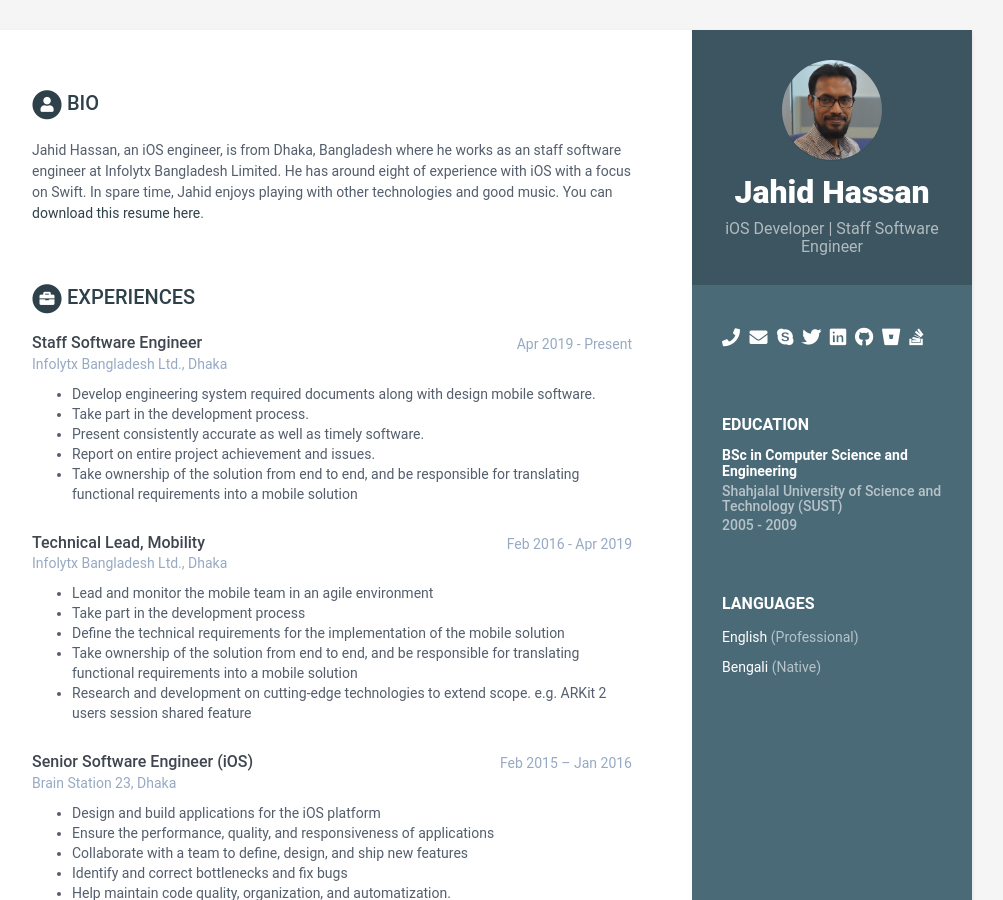
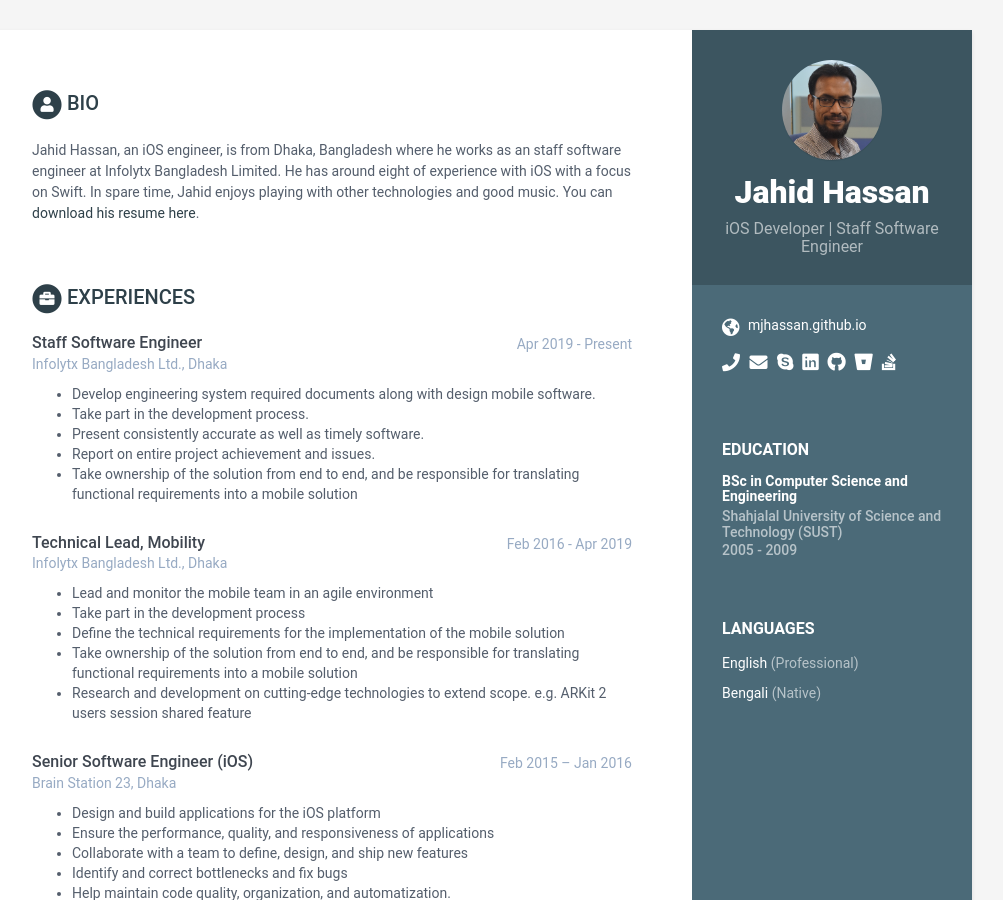
Before and after one commit to mjhassan/mjhassan.github.io, a Jekyll site: the page built from index.html, in a window 1280 px wide and 900 px high. Shown: the whole window, without its empty margins (168-1171 px from the left). Built offline with Jekyll 4.4.1, drawn with Linux system fonts in a browser that asks for light colours.

Commit message:
updated profile data

```diff
--- a/_data/data.yml
+++ b/_data/data.yml
@@ -12,7 +12,7 @@ sidebar:
     avatar: profile.jpg  #place a 100x100 picture inside /assets/images/ folder and provide the name of the file below
 
     # Sidebar links
-    #website: blog.webjeda.com #do not add http://
+    website: mjhassan.github.io #do not add http://
     email: jahid.hassan.ce@gmail.com
     phone: +8801814450361
     skype: jahid.hassan52
@@ -20,7 +20,7 @@ sidebar:
     github: mjhassan
     gitlab:
     bitbucket: mjhassan
-    twitter: '@posaidon'
+    # twitter: '@posaidon'
     stack-overflow: 1459192/x4h1d
     codewars:
     goodreads: # Number-Username, e.g. 123456-alandoe
@@ -36,7 +36,7 @@ career-profile:
     title: Bio
     summary: |
       Jahid Hassan, an iOS engineer, is from Dhaka, Bangladesh where he works as an staff software engineer at Infolytx Bangladesh Limited. He has around eight of experience with iOS with a focus on Swift. In spare time, Jahid enjoys playing with other technologies and good music.
-      You can [download this resume here](https://raw.githubusercontent.com/mjhassan/mjhassan.github.io/master/Resume%20of%20Jahid%20Hassan.pdf).
+      You can [download his resume here](https://raw.githubusercontent.com/mjhassan/mjhassan.github.io/master/Resume%20of%20Jahid%20Hassan.pdf).
 
 education:
     - degree: BSc in Computer Science and Engineering
```
Also changed, not shown: 1 other file.
